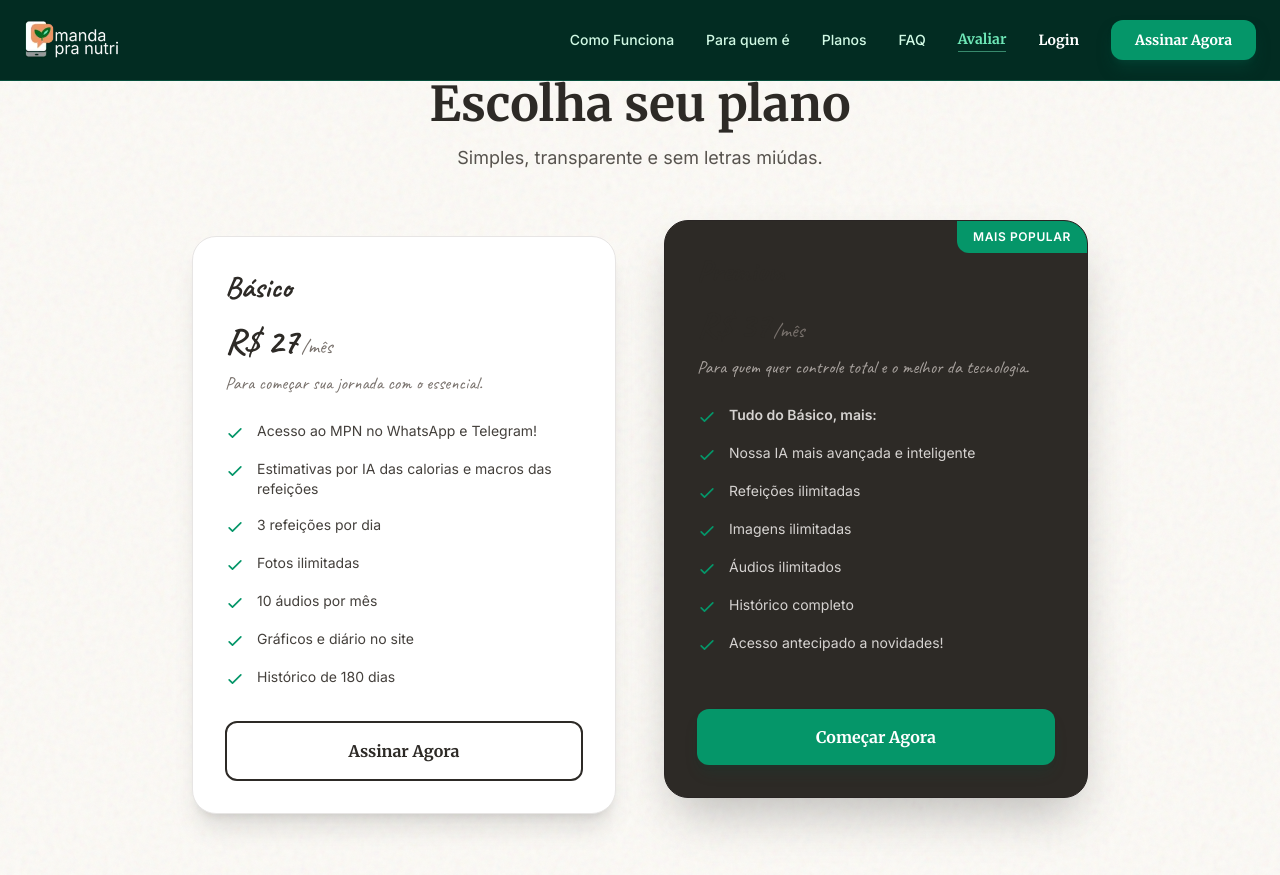
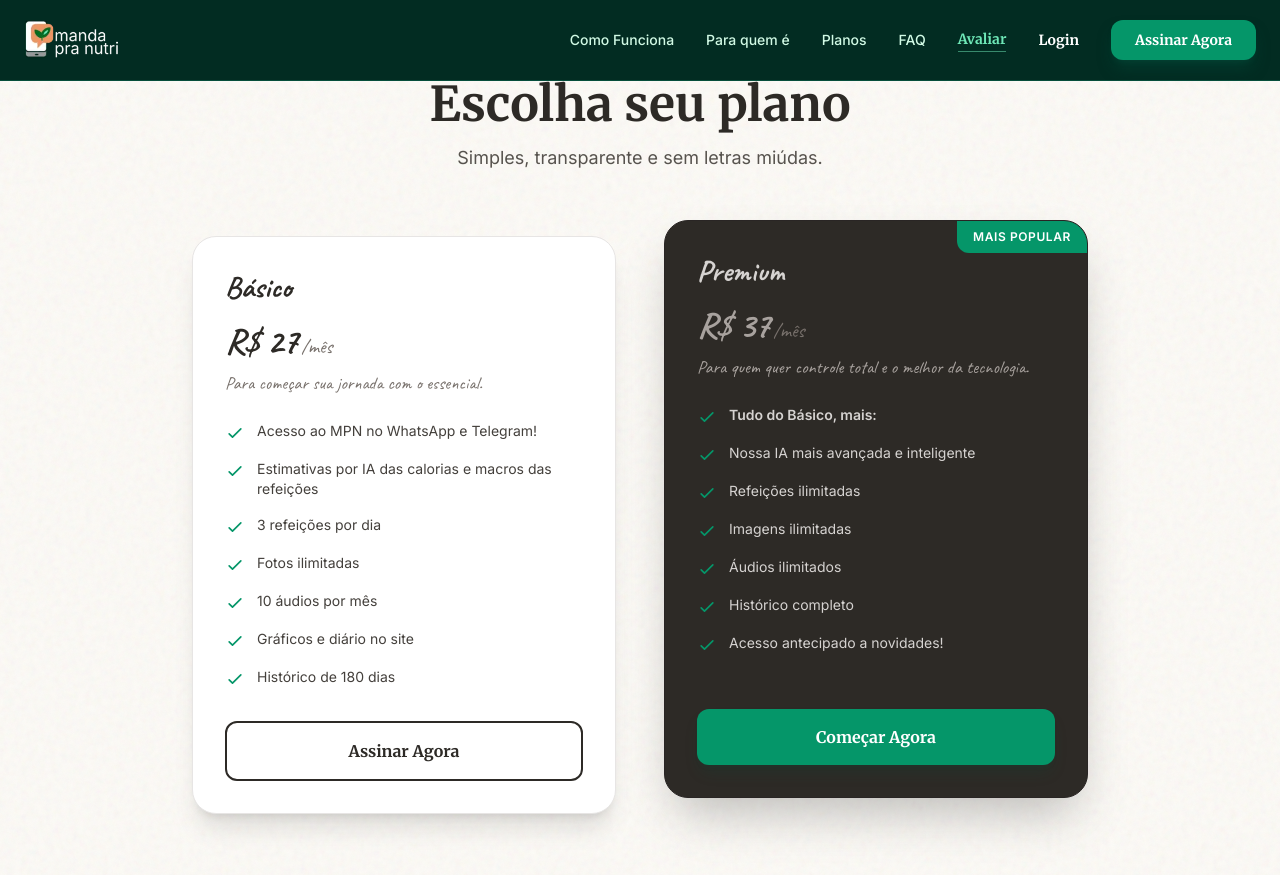
Before and after one commit to brulabs-dev/mpnsite, a Jekyll site: the page built from docs/index.html, in a window 1280 px wide and 900 px high, scrolled down 3811 px. Shown: the top 875 px of the window. Built offline with Jekyll 4.4.1, drawn with Linux system fonts in a browser that asks for light colours; nearby versions of some CDN libraries; a script that is not in the unit is left out.

Commit message:
Change Premium heading color to text-stone-300
Updated the text color of the Premium heading.

```diff
--- a/docs/index.html
+++ b/docs/index.html
@@ -473,8 +473,8 @@ is_home: true
                 <div class="absolute top-0 right-0 bg-accent text-white text-xs font-bold px-4 py-2 rounded-bl-xl font-sans tracking-wider">MAIS POPULAR</div>
 
                 <div class="mb-6">
-                    <h3 class="font-handwriting font-bold text-3xl text-ink">Premium</h3>
-                    <div class="mt-4 flex items-baseline text-ink">
+                    <h3 class="font-handwriting font-bold text-3xl text-stone-300">Premium</h3>
+                    <div class="mt-4 flex items-baseline text-stone-400">
                         <span class="text-4xl font-handwriting font-bold tracking-tight">R$ 37</span>
                         <span class="ml-1 text-xl text-stone-500 font-handwriting">/mês</span>
                     </div>
```
